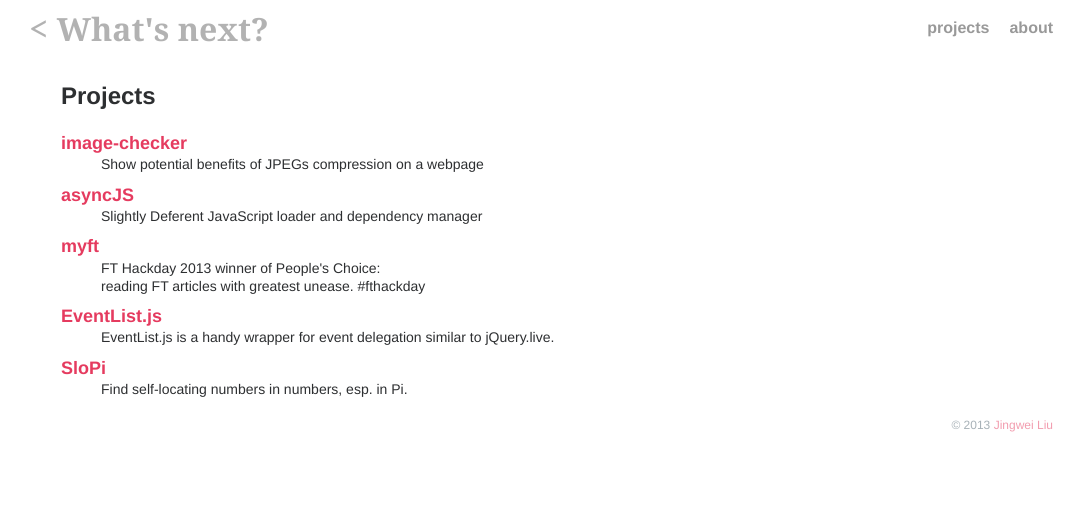
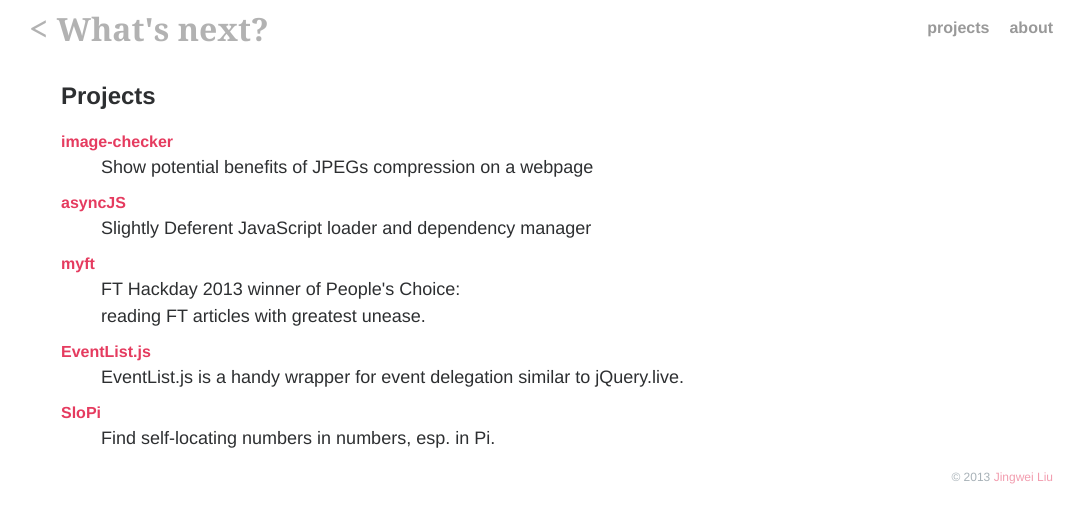
Before and after one commit to th507/blog, a Jekyll site: the page built from projects/index.html, in a window 1280 px wide. Shown: the top 523 px of the page, without its empty margins (99-1183 px from the left). Built offline with Jekyll 4.4.1, drawn with Linux system fonts in a browser that asks for light colours; Markdown is read by kramdown in place of the engine named in the settings.

Commit message:
make project page font bigger

```diff
--- a/projects/index.html
+++ b/projects/index.html
@@ -11,7 +11,7 @@ type: page
         <dd>Slightly Deferent JavaScript loader and dependency manager</dd>
         <dt><a href="https://github.com/th507/myft">myft</a></dt>
         <dd>FT Hackday 2013 winner of People's Choice:
-            reading FT articles with greatest unease. #fthackday</dd>
+            reading FT articles with greatest unease.</dd>
         <dt><a href="https://github.com/th507/EventList">EventList.js</a></dt>
         <dd>EventList.js is a handy wrapper for event delegation similar to jQuery.live.</dd>
         <dt><a href="https://github.com/th507/Slopi">SloPi</a></dt>
@@ -22,7 +22,7 @@ type: page
 
 <style>
 dl {
-    font: 200 18px/1.3 Helvetica Neue, Helvetica, Arial, sans-serif;
+    font: 200 20/1.3 Helvetica Neue, Helvetica, Arial, sans-serif;
 }
 dt {
     font-weight: 600;
@@ -30,6 +30,6 @@ dt {
 dd {
     white-space: pre-line;
     margin-bottom: 10px;
-    font-size: 14px;
+    font-size: 18px;
 }
 </style>
```
